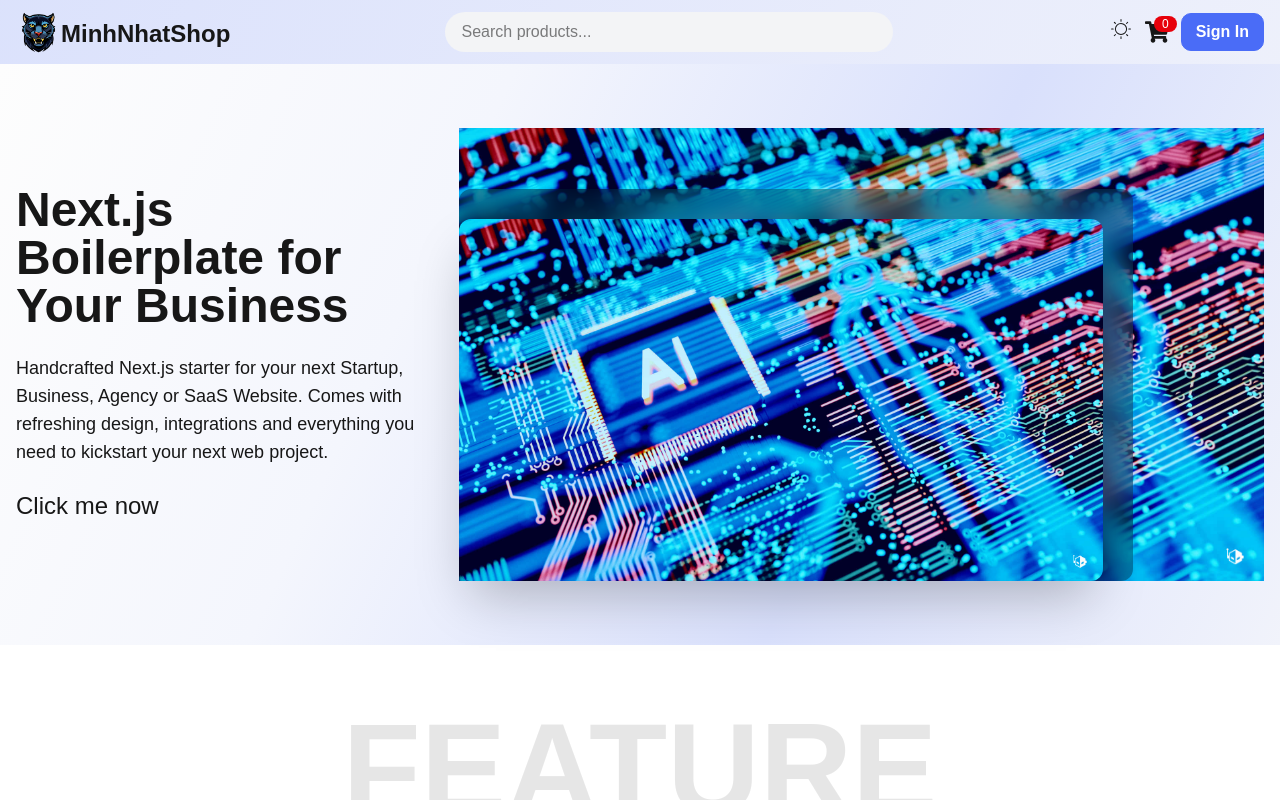
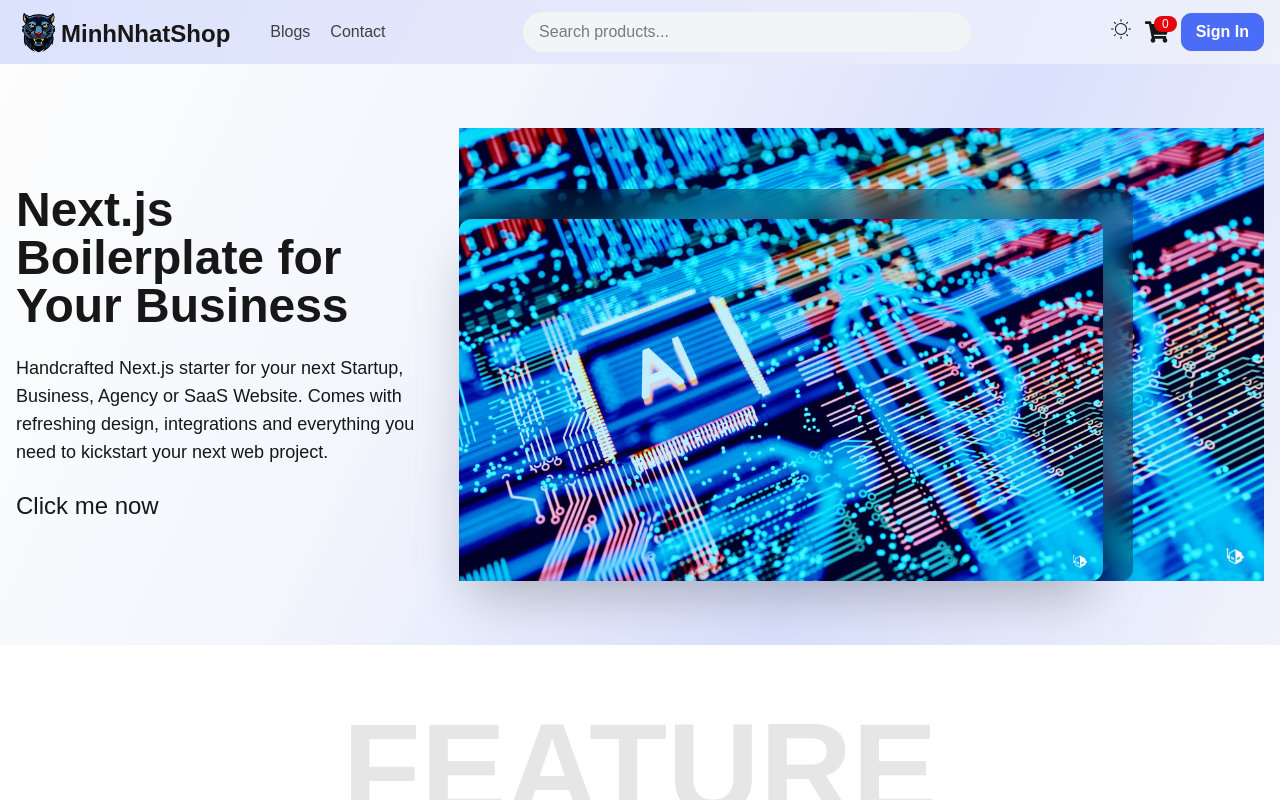
Before and after one commit to HenryNguyen123/nextjs-e-ecomme, a Next.js app: page / in a window 1280 px wide. Shown: the top 800 px of the page. Built offline with nearby package versions, Linux system fonts and the light colour scheme; no server answers.

Commit message:
create two page blog and contact

```diff
--- /dev/null
+++ b/app/blog/page.tsx
@@ -0,0 +1,14 @@
+import BlogHome from "@/app/components/home/blog/Blog.component"
+import React from "react"
+
+const contact: React.FC = () => {
+
+    return(
+        <>
+            <div>
+                <BlogHome/>
+            </div>
+        </>
+    )
+}
+export default contact
--- a/app/components/footer/Footer.component.tsx
+++ b/app/components/footer/Footer.component.tsx
@@ -9,6 +9,12 @@ const Footer: React.FC = () => {
     <footer className="w-full dark:bg-black py-16">
       <div className="max-w-7xl mx-auto px-4">
 
+        {/* line */}
+        <div className="w-full flex mt-10 opacity-70">
+            <div className="w-full">
+                <div className="border-t-2 mb-10 opacity-70 w-full"></div>
+            </div>
+        </div>
         {/* GRID LAYOUT */}
         <div className="grid grid-cols-1 sm:grid-cols-2 lg:grid-cols-5 gap-10">
 
--- a/app/components/header/Navbar.component.tsx
+++ b/app/components/header/Navbar.component.tsx
@@ -100,7 +100,14 @@ export default function NavbarComponent() {
               <strong>MinhNhatShop</strong>
             </p>
           </Link>
-
+          <div className="flex ml-5">
+            <div className="flex items-center ml-5 text-24 opacity-80 hover:text-blue-600 ">
+              <Link href={`/blog`}>Blogs</Link>
+            </div>
+            <div className="flex items-center ml-5 text-24 opacity-80 hover:text-blue-600 ">
+              <Link href={`/contact`}>Contact</Link>
+            </div>
+          </div>
           {/* Search Desktop */}
           <div className="hidden md:flex flex-1 justify-center px-4">
             <input
--- a/app/components/home/support/ItemSupport.component.tsx
+++ b/app/components/home/support/ItemSupport.component.tsx
@@ -60,12 +60,6 @@ const ItemSupport:React.FC = () => {
                         Send Message
                     </button>
                 </div>
-
-                <div className="w-full flex mt-10 opacity-70">
-                    <div className="w-full">
-                        <div className="border-t-2 mb-10 opacity-70 w-full"></div>
-                    </div>
-                </div>
             </div>
         </>
     )
--- a/app/components/home/support/Support.component.tsx
+++ b/app/components/home/support/Support.component.tsx
@@ -14,31 +14,33 @@ const SupportComponent:React.FC = () => {
         <>
             <div className="w-full mt-60 flex justify-center">
                 <div className="lg:max-w-7xl ">
-                    <div className="flex -center flex-col md:flex-row flex-wrap">
+                    <div className="flex justify-between flex-col md:flex-row md:flex-wrap md:justify-center">
                         <div>
                             <TitlePage context={dataSupport}/>
                         </div>
-                        <div className="flex ml-10 flex-col md:flex-row">
-                            <h1 className="text-2xl ml-0 opacity-70 mb-10 md:mb-0"><strong>info@minhnhatshop.io.vn</strong></h1>
+                        <div className="flex flex-col items-center md:items-start md:flex-row md:ml-10">
+                            <p className="text-2xl opacity-70 mb-10 md:mb-0 text-center md:text-left">
+                                <strong>info@minhnhatshop.io.vn</strong>
+                            </p>
                         </div>
                     </div>
                     <div className="opacity-70">
                         <div className="border-t-2 mb-10 opacity-70"></div>
                     </div>
-                    <div className="flex justify-center w-full items-center flex-col md:flex-row md:justify-between">
-                        <div className="mt-4 md:mt-0 w-full text-center">
+                    <div className="flex justify-center w-full items-center flex-col p-3 md:flex-row md:justify-between">
+                        <div className="mt-4 md:mt-0 w-full text-center md:text-left">
                             <h2 className="text-xl font-bold">Email Address</h2>
                             <p className="opacity-80 mt-1">support@minhnhatshop.io.vn</p>
                         </div>
-                        <div className="mt-4 md:mt-0 w-full text-center">
+                        <div className="mt-4 md:mt-0 w-full text-center md:text-left">
                             <h2 className="text-xl font-bold w-full">Phone Number</h2>
                             <p className="opacity-80 mt-1">+84 123456789</p>
                         </div>
-                        <div className="mt-4 md:mt-0 w-full text-center">
+                        <div className="mt-4 md:mt-0 w-full text-center md:text-left">
                             <h2 className="text-xl font-bold">Office Location</h2>
                             <p className="opacity-80 mt-1">Tp Hcm</p>
                         </div>
-                        <div className="flex items-center">
+                        <div className="flex items-center md:text-left">
                             <span className="text-blue-500 p-1 text-xl hover:scale-125">
                                 <Link href={``}><FaFacebookF/></Link>
                             </span>
--- /dev/null
+++ b/app/contact/page.tsx
@@ -0,0 +1,14 @@
+import SupportComponent from "@/app/components/home/support/Support.component"
+import React from "react"
+
+const contact: React.FC = () => {
+
+    return(
+        <>
+            <div>
+                <SupportComponent/>
+            </div>
+        </>
+    )
+}
+export default contact
--- a/app/layout.tsx
+++ b/app/layout.tsx
@@ -2,6 +2,8 @@ import type { Metadata } from "next";
 import { Geist, Geist_Mono } from "next/font/google";
 import "./globals.css";
 import ClientProviders from "@/app/ClientProvider";
+import NavbarComponent from "@/app/components/header/Navbar.component";
+import Footer from "@/app/components/footer/Footer.component";
 
 const geistSans = Geist({
   variable: "--font-geist-sans",
@@ -30,7 +32,9 @@ export default function RootLayout({
         className={`${geistSans.variable} ${geistMono.variable} antialiased bg-white dark:bg-black text-black dark:text-white`}
       >
         <ClientProviders>
-          {children}
+          <NavbarComponent/>
+            {children}
+          <Footer/>
         </ClientProviders>
       </body>
     </html>
--- a/app/page.tsx
+++ b/app/page.tsx
@@ -1,13 +1,10 @@
 import HomeComponent from "@/app/components/home/Home.component";
-import Layout from "@/app/layouts/Layout";
 
 export default function Home() {
   return (
     <>
       <div>
-        <Layout>
           <HomeComponent/>
-        </Layout>
       </div>
     </>
   );
```
